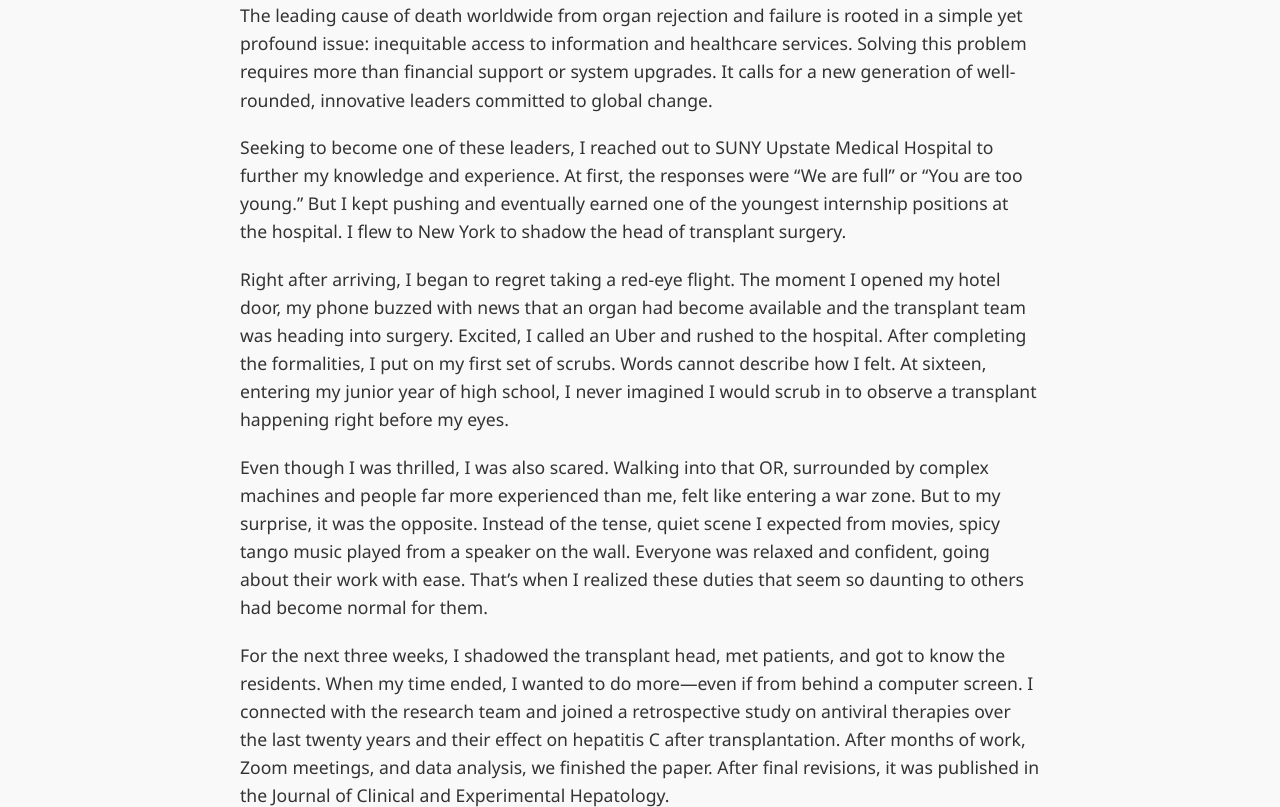
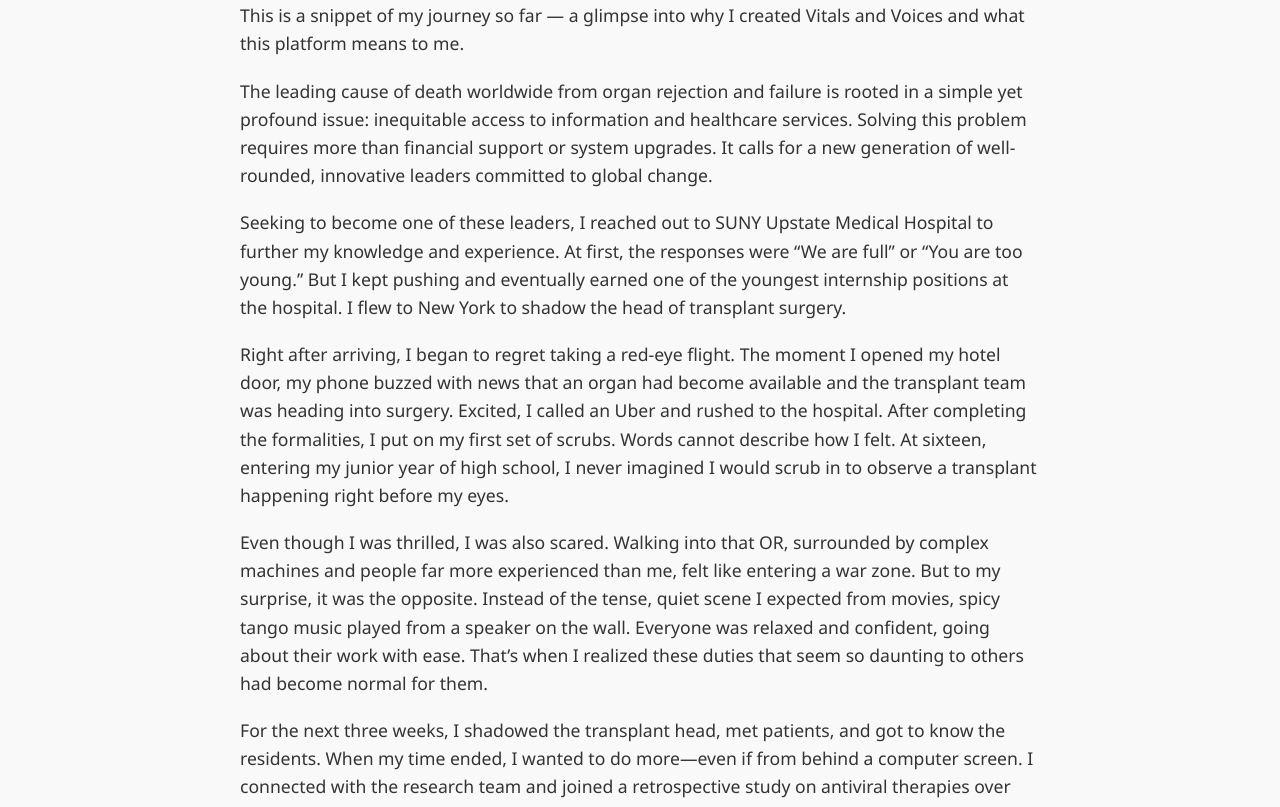
Before and after one commit to ArtinF21/ArtinF21.github.io, a plain HTML site: page about.html in a window 1280 px wide. Shown: the part 205-1012 px from the top of the page. Drawn offline with Linux system fonts and the light colour scheme.

Commit message:
Update about.html

```diff
--- a/about.html
+++ b/about.html
@@ -77,6 +77,9 @@
 
   <div class="container">
     <h2>About Us</h2>
+
+    <p>This is a snippet of my journey so far — a glimpse into why I created Vitals and Voices and what this platform means to me.</p>
+
     <p>The leading cause of death worldwide from organ rejection and failure is rooted in a simple yet profound issue: inequitable access to information and healthcare services. Solving this problem requires more than financial support or system upgrades. It calls for a new generation of well-rounded, innovative leaders committed to global change.</p>
 
     <p>Seeking to become one of these leaders, I reached out to SUNY Upstate Medical Hospital to further my knowledge and experience. At first, the responses were “We are full” or “You are too young.” But I kept pushing and eventually earned one of the youngest internship positions at the hospital. I flew to New York to shadow the head of transplant surgery.</p>
@@ -90,6 +93,7 @@
     <p>You might be tired of hearing about my experience, but what I want to share is this: through effort and communication, I achieved more than I dreamed and explored parts of a field I hope to study further. That’s why I created this site. Vitals and Voices gives other students the chance I fought for—a place to express curiosity, explore passions, and contribute meaningfully to health and medicine. You don’t need a title or degree for your perspective to matter. Whether you have shadowed a surgeon, cared for a loved one, researched a health issue, or just have a story, your voice belongs here.</p>
 
     <p>This platform is more than a blog. It is a community of students who believe change begins with conversation, reflection sparks innovation, and storytelling is as vital as science. <strong>Whether you are here to read, write, or be inspired, welcome. Let’s build something meaningful together.</strong></p>
+
   </div>
 
   <footer>
```
